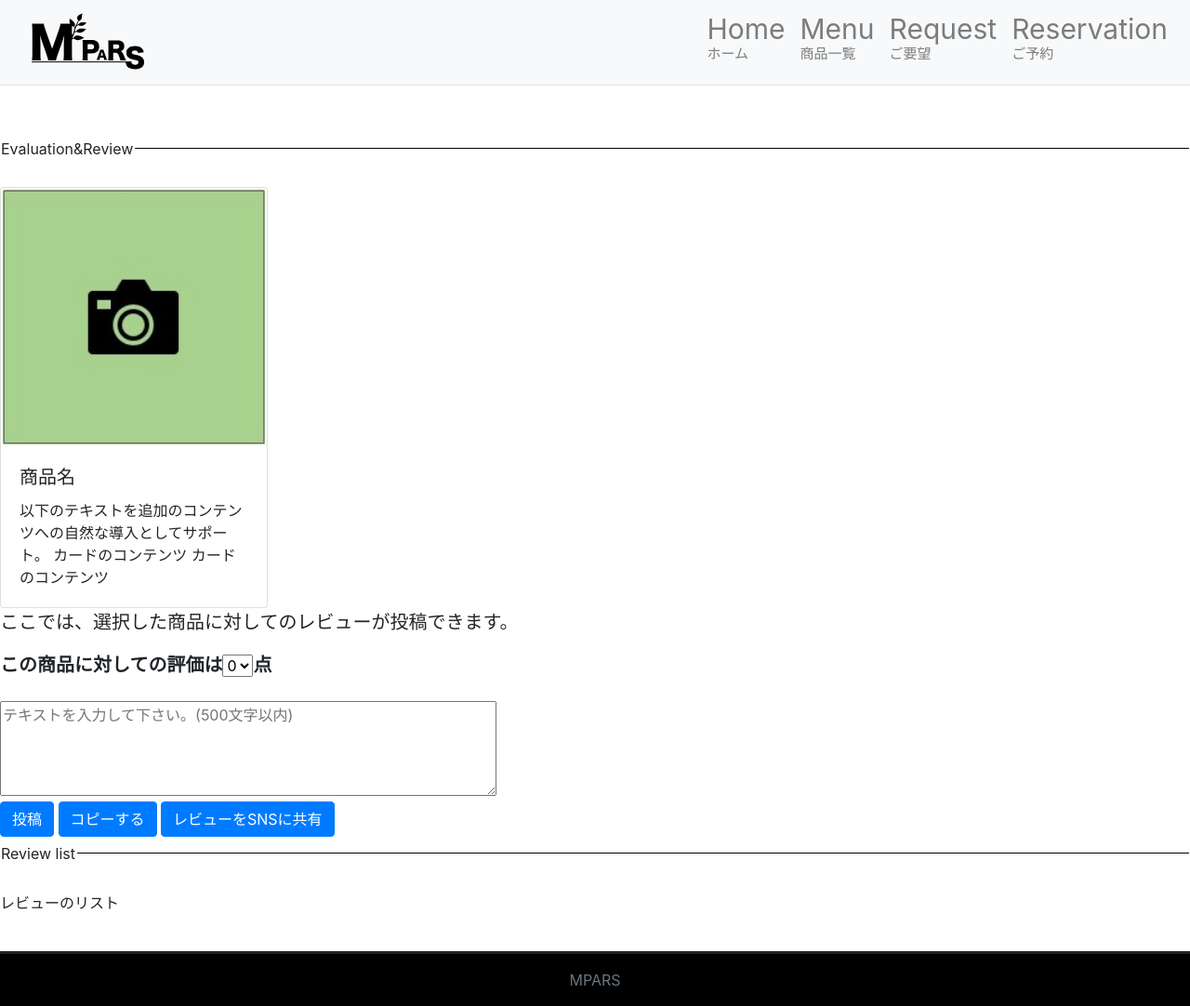
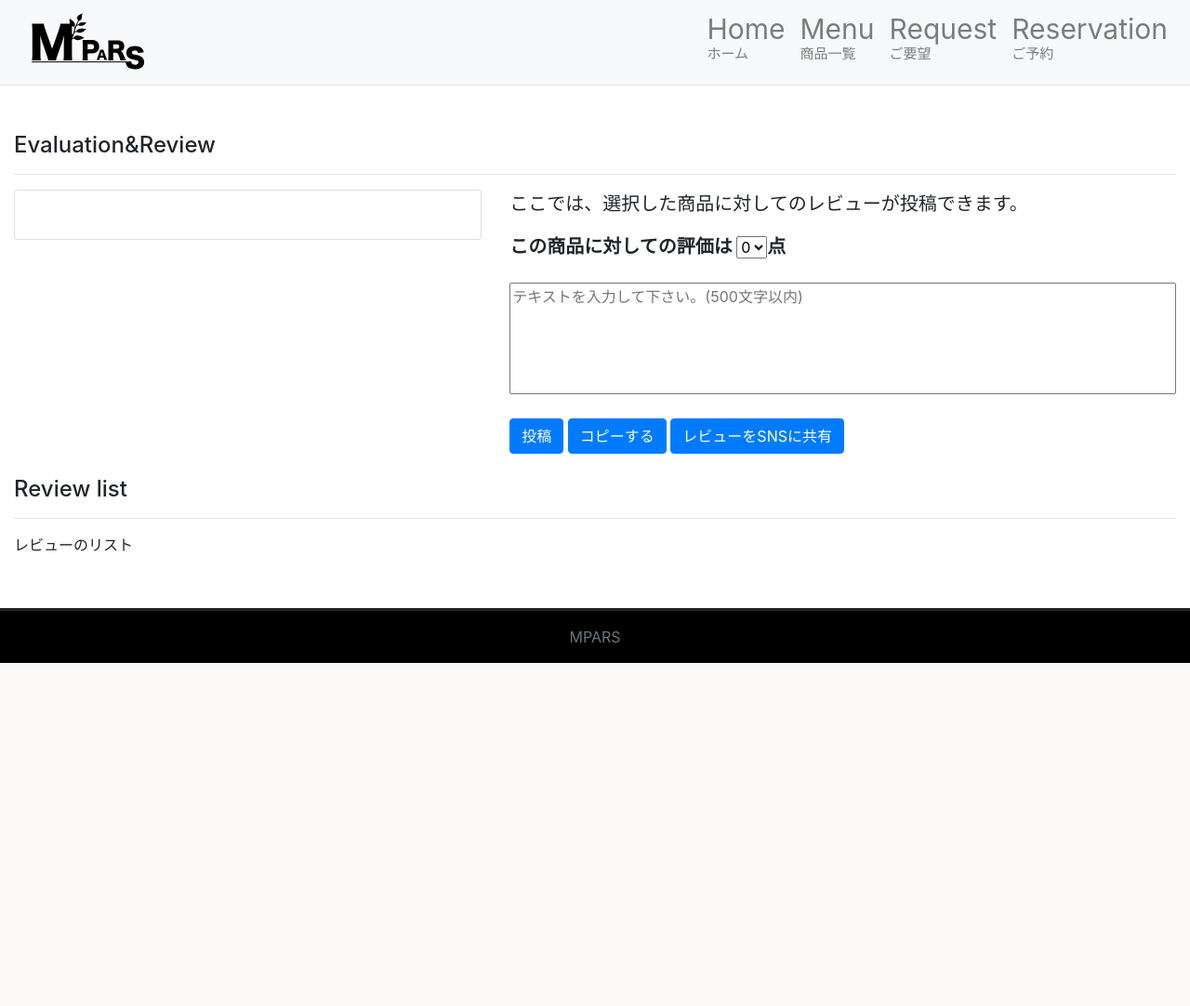
Before and after one commit to software-engineering-cucumber-kut/MPARS, a PHP site: page /review.php in a window 1280 px wide. Shown: the part 328-1410 px from the top of the page at 93% size. After the commit the page ends 1041 px from the top, so only its background shows below. Run offline with PHP 8.4, Linux system fonts and the light colour scheme; data that the repository does not hold is empty; some libraries are stand-ins or nearby versions.

Commit message:
improve review.php and add review.css, review.js, compReview.js and getReviews.js

```diff
--- /dev/null
+++ b/htdocs/css/review.css
@@ -0,0 +1,13 @@
+@charset "UTF-8";
+/* CSS Document */
+
+textarea {
+    width: 100%;
+    height: 120px;
+    resize: none;
+    margin-bottom: 20px;
+}
+
+.starrate {
+    color: rgba(241,209,22,1.00);
+}
--- /dev/null
+++ b/htdocs/js/compReview.js
@@ -0,0 +1,21 @@
+// JavaScript Document
+
+const sendReview = () => {
+    let send_data = {};
+    send_data.itemid = sessionStorage["itemid"];
+    send_data.contents = $('#description').val();
+    send_data.evaluation = $('#review-eval').val();
+    $.ajax({
+        url: 'data/putReview.php',
+        type: 'POST',
+        datatype: 'json',
+        data: JSON.stringify(send_data)
+    }).done((res) => {
+        console.log(res);
+        if (JSON.parse(res).success) {
+            location.href = 'compReview.php';
+        } else {
+            alert('failed');
+        }
+    });
+};
--- /dev/null
+++ b/htdocs/js/getReviews.js
@@ -0,0 +1,25 @@
+// JavaScript Document
+$.ajax({
+    url: '/data/getReview.php',
+    type: 'POST',
+    data: '{"itemid": ' + sessionStorage["itemid"] + '}',
+    datatype: 'json'
+}).done((res) => {
+    console.log(res);
+    let reviews = JSON.parse(res).review;
+    console.log(reviews);
+    $.each(reviews, (index, review) => {
+        let starrate = '';
+        for (let i = 0; i < 5; i++) {
+            if (i < review.evaluation) {
+                starrate += '★';
+            } else {
+                starrate += '☆';
+            }
+        }
+        let child = "<li class=\"list-group-item\">" + review.datetime.replace(/-/g, '/') + "<br/>" +
+            '<div class="starrate">' + starrate + '</div>' +
+            review.contents + "</li>\n";
+        $('#review-list').append(child);
+    });
+});
--- /dev/null
+++ b/htdocs/js/review.js
@@ -0,0 +1,13 @@
+$.ajax({
+    url: 'data/getDetailProduct.php',
+    type: 'POST',
+    datatype: 'json',
+    data: '{"itemid" : ' + sessionStorage["itemid"] + '}'
+}).done((res) => {
+    let res_json = JSON.parse(res);
+    $('#review-item-card').prepend('<img src="img/' + res_json.photo + '" alt="item picture">');
+    let item_name_and_description = res_json.description.split("===");
+    $('#review-item-name').append(item_name_and_description[0]);
+    $('#review-item-description').append(item_name_and_description[1]);
+    $('#review-item-price').append('¥' + res_json.price);
+});
--- a/htdocs/review.php
+++ b/htdocs/review.php
@@ -2,116 +2,135 @@
 
     <!-- header.phpを読み込む -->
     <?php
-require('header.php');
+    require( 'header.php' );
     ?>
 <script type="text/javascript" src="js/a_getReviews.js"></script>
-    <link rel="stylesheet" type="text/css" href="css/menu.css">
+<script type="text/javascript" src="js/compReview.js"></script>
+<link rel="stylesheet" type="text/css" href="css/review.css">
 
 
-    <table>
-        <tr>
-            <td>Evaluation&Review</td>
-            <td width="100%">
-                <hr color="#000000" size="1">
-            </td>
-    </table>
-    <br>
+<div class="container-fluid">
+    <div class="row">
+        <div class="col-md-12">
+            <h4>Evaluation&amp;Review</h4>
+            <hr>
+        </div>
+    </div>
+    <div class="row">
+        <div class="col-md-5">
             <!-- メニュー画面で選択した商品の表示 -->
-    <div class="card" style="width: 18rem;">
-        <img class="card-img-top" src="noimage.jpg" alt="カードの画像">
+            <div class="card" style="width: 100%;" id="review-item-card">
                 <div class="card-body">
-            <h5 class="card-title">商品名</h5>
-            <p class="card-text">以下のテキストを追加のコンテンツへの自然な導入としてサポート。 カードのコンテンツ カードのコンテンツ</p>
+                    <h4 class="card-title" id="review-item-name"></h4>
+                    <div class="card-text">
+                        <div id="review-item-description">
+                        </div>
+                        <div id="review-item-price">
+                        </div>
+                    </div>
+                </div>
             </div>
         </div>
 
         <!-- レビューの投稿フォーム -->
+        <div class="col-md-7">
             <p style="font-size:20px;">ここでは、選択した商品に対してのレビューが投稿できます。</p>
             <form name="targetForm">
                 <div>
-            <td><b style="font-size:20px;">この商品に対しての評価は</b><select name="elt">
+                    <td><b style="font-size:20px;">この商品に対しての評価は</b>
+                        <select name="elt" id="review-eval">
                             <option value="0" selected>0</option>
                             <option value="1">1</option>
                             <option value="2">2</option>
                             <option value="3">3</option>
                             <option value="4">4</option>
                             <option value="5">5</option>
-                </select><b style="font-size:20px;">点</b></td>
+                        </select><b style="font-size:20px;">点</b>
+                    </td>
                     <br>
                     <br>
-            <textarea id="description" placeholder="テキストを入力して下さい。(500文字以内)" maxlength="500" cols="50" rows="4" required></textarea>
+                    <textarea id="description" placeholder="テキストを入力して下さい。(500文字以内)" required></textarea>
                     <br>
-            <input type="button" value="投稿" class="btn btn-primary" id="ctb" />
-            <input type="button" value="コピーする" class="btn btn-primary" onclick="cp()" />
-            <input type="button" value="レビューをSNSに共有" class="btn btn-primary" id="share" />
+                    <button type="button" class="btn btn-primary" data-toggle="modal" data-target="#dialog1"/> 投稿
+                    </button>
+                    <button type="button" class="btn btn-primary" onclick="cp()"/> コピーする
+                    </button>
+                    <button type="button" class="btn btn-primary" data-toggle="modal" data-target="#dialog2"/> レビューをSNSに共有
+                    </button>
                 </div>
             </form>
-
-    <!-- 投稿ボタンが押された時ダイアログを表示させる -->
-    <script type="text/javascript">
-        $(function() {
-            $("#ctb").click(function() {
-                $("#dialog1").dialog({
-                    modal: true,
-                    title: "確認画面",
-                    buttons: {
-                        "はい": function() {
-                            $(this).dialog("close");
-                            window.location.href = "compReview.php";
-                        },
-                        "いいえ": function() {
-                            $(this).dialog("close");
-                        }
-                    }
-                });
-            });
-        });
-
-    </script>
-
-    <!-- レビューをSNSに共有ボタンが押された時ダイアログを表示させる -->
-    <script type="text/javascript">
-        $(function() {
-            $("#share").click(function() {
-                $("#dialog2").dialog({
-                    modal: true,
-                    title: "選択画面"
-                });
-            });
-        });
-
-    </script>
+        </div>
 
 
         <!-- ダイアログの骨組み -->
-    <div id="dialog1" style="display:none;">
+        <div id="dialog1" class="modal">
+            <div class="modal-dialog">
+                <div class="modal-content">
+                    <div class="modal-header">
+                        <h4 class="modal-title" id="modal-label">確認画面</h4>
+                        <button type="button" class="close" data-dismiss="modal">
+                        &times;
+                    </button>
+
+
+                    </div>
+                    <div class="modal-body">
                         <p>この内容でレビューを投稿しますか?</p>
                     </div>
+                    <div class="modal-footer">
+                        <button type="button" class="btn btn-primary" onClick="sendReview()">はい</button>
+                        <button type="button" class="btn btn-primary" data-dismiss="modal">いいえ</button>
+                    </div>
+                </div>
+            </div>
+        </div>
 
-    <div id="dialog2" style="display:none;">
-        <p>どのSNSに共有しますか?</p>
-        <a href="https://twitter.com/?lang=ja" target="_blank"><img src="Twitter%E3%82%A2%E3%82%A4%E3%82%B3%E3%83%B3.jpg" alt="twitter" height="100" width="100"></a><!-- target="_blank" 新規タブで開く-->
+        <div id="dialog2" class="modal">
+            <div class="modal-dialog">
+                <div class="modal-content">
+                    <div class="modal-header">
+                        <h4 class="modal-title" id="modal-label">選択画面</h4>
+                        <button type="button" class="close" data-dismiss="modal">
+                        &times;
+                    </button>
+
+
+                    </div>
+                    <div class="modal-body">
+                        どのSNSに共有しますか?
+                    </div>
+                    <div class="modal-footer">
+
+                        <a href="https://twitter.com/?lang=ja" target="_blank"><img src="Twitter%E3%82%A2%E3%82%A4%E3%82%B3%E3%83%B3.jpg" alt="twitter" height="100" width="100"></a>
+                        <!-- target="_blank" 新規タブで開く-->
                         <a href="https://ja-jp.facebook.com/" target="_blank"><img src="facebook.jpg" alt="facebook" height="90" width="90"></a>
                         <a href="https://line.me/ja/" target="_blank"><img src="LINE.jpg" alt="LINE" height="100" width="100"></a>
                     </div>
+                </div>
+            </div>
+        </div>
+    </div>
+    <br/>
 
     <!-- レビューリスト -->
-    <table>
-        <tr>
-            <td>Review&nbsp;list</td>
-            <td width="100%">
-                <hr color="#000000" size="1">
-            </td>
-    </table>
-    <br>
+    <div class="row">
+        <div class="col-md-12">
+            <h4>Review&nbsp;list</h4>
+            <hr>
             <p>レビューのリスト</p>
+
+            <ul class="list-group" id="review-list">
+            </ul>
+        </div>
+    </div>
 
 
     <!--<a href="review.php"><img src="food_sandwitch.jpg"></a>-->
 
-
-
+</div>
+<script type="text/javascript" src="js/getReviews.js"></script>
+<script type="text/javascript" src="js/review.js"></script>
     <!-- End your code here -->
     <?php
-require('footer.php');
+    require( 'footer.php' );
     ?>
```
Lines whose indentation alone changed are shown as unchanged.
